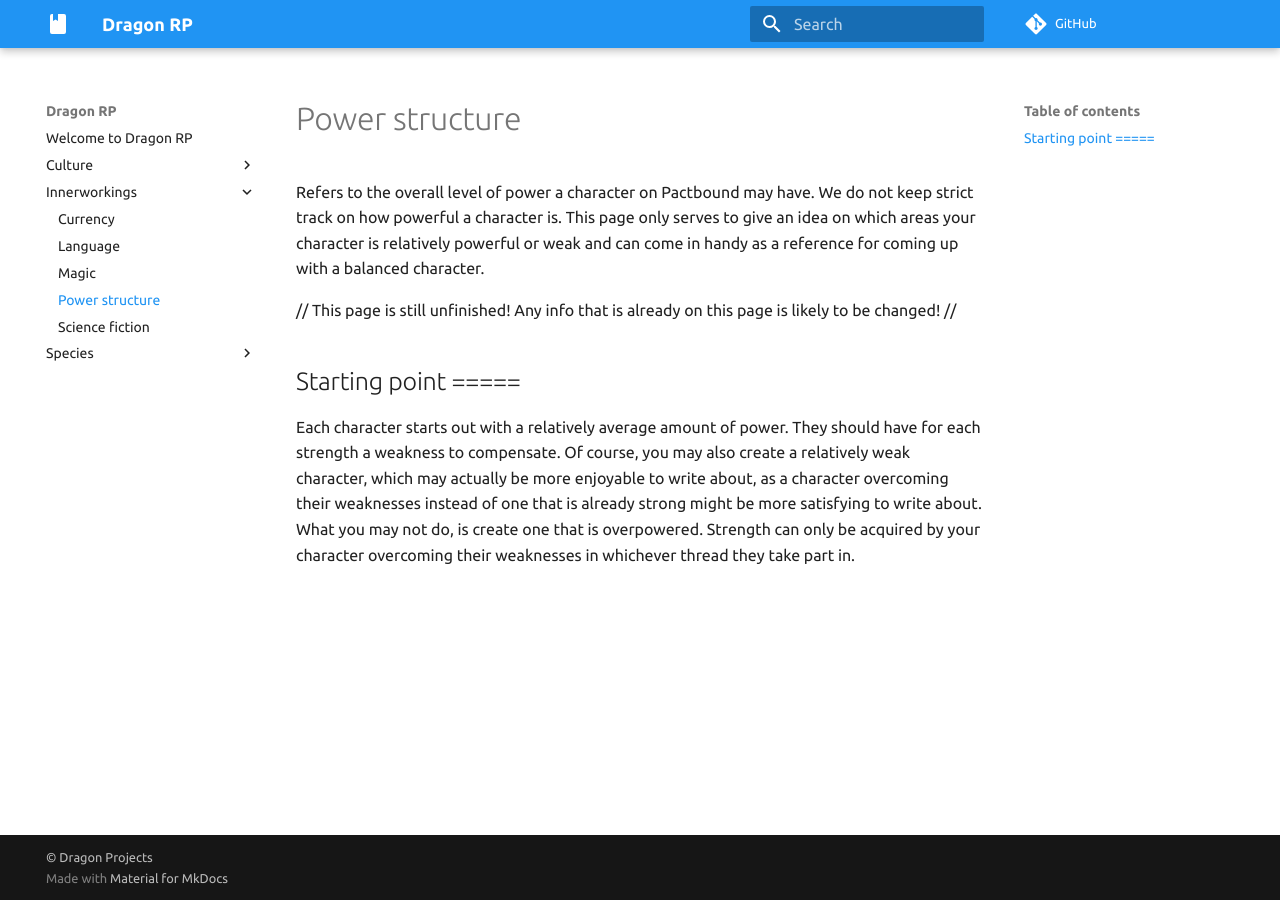
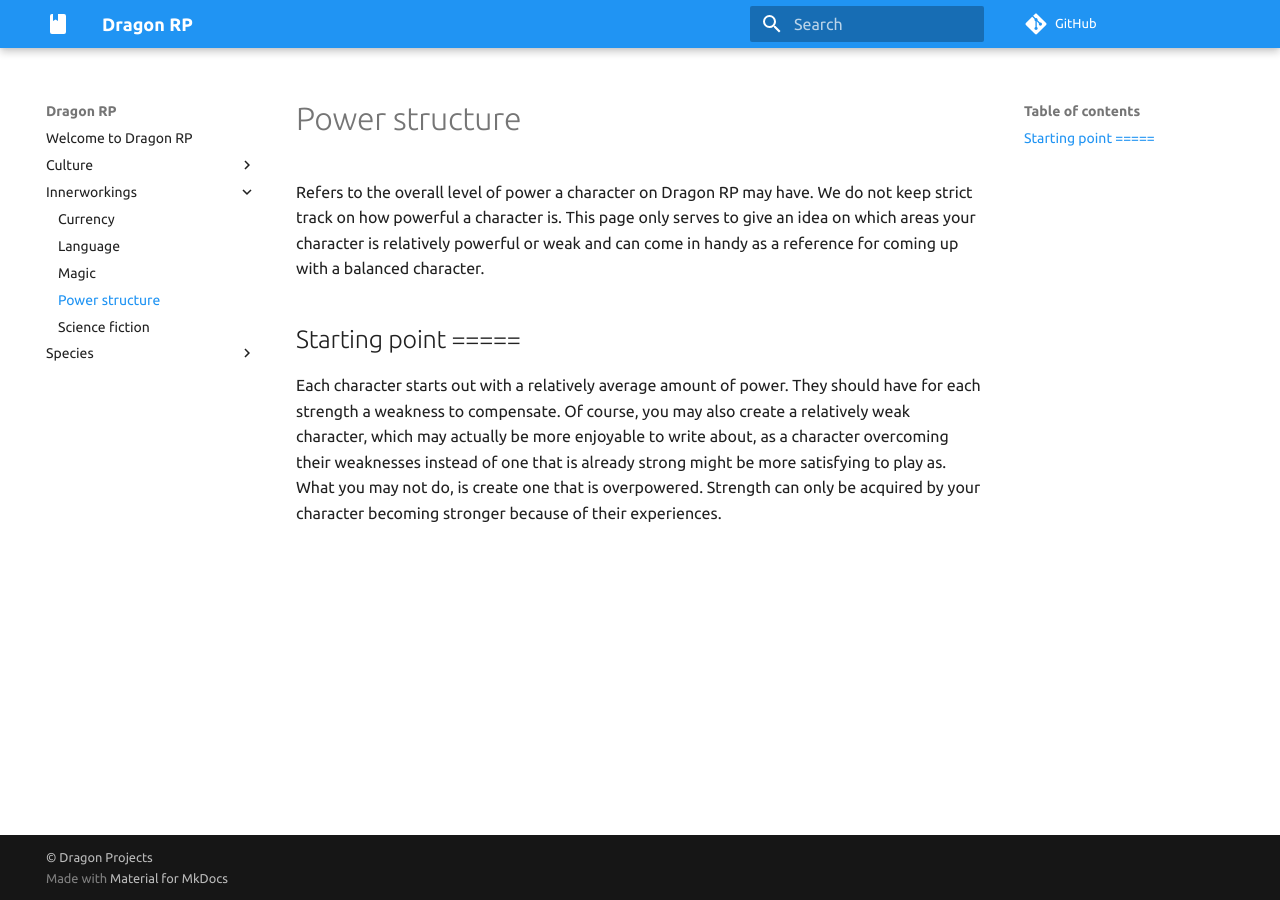
Before and after one commit to dragonprojects/dragonroleplay, an MkDocs documentation site: the page built from docs/Innerworkings/Power structure.md, in a window 1280 px wide. Built offline with MkDocs 1.6.1 and Material for MkDocs 9.7.7, drawn with Linux system fonts in a browser that asks for light colours; comment, search, counter and statistics services are not loaded.

Commit message:
Update Power structure.md

```diff
--- a/docs/Innerworkings/Power structure.md
+++ b/docs/Innerworkings/Power structure.md
@@ -1,6 +1,5 @@
 # Power structure
-Refers to the overall level of power a character on Pactbound may have. We do not keep strict track on how powerful a character is. This page only serves to give an idea on which areas your character is relatively powerful or weak and can come in handy as a reference for coming up with a balanced character.
+Refers to the overall level of power a character on Dragon RP may have. We do not keep strict track on how powerful a character is. This page only serves to give an idea on which areas your character is relatively powerful or weak and can come in handy as a reference for coming up with a balanced character.
 
-// This page is still unfinished! Any info that is already on this page is likely to be changed! //
 ## Starting point =====
-Each character starts out with a relatively average amount of power. They should have for each strength a weakness to compensate. Of course, you may also create a relatively weak character, which may actually be more enjoyable to write about, as a character overcoming their weaknesses instead of one that is already strong might be more satisfying to write about. What you may not do, is create one that is overpowered. Strength can only be acquired by your character overcoming their weaknesses in whichever thread they take part in.
+Each character starts out with a relatively average amount of power. They should have for each strength a weakness to compensate. Of course, you may also create a relatively weak character, which may actually be more enjoyable to write about, as a character overcoming their weaknesses instead of one that is already strong might be more satisfying to play as. What you may not do, is create one that is overpowered. Strength can only be acquired by your character becoming stronger because of their experiences.
```
